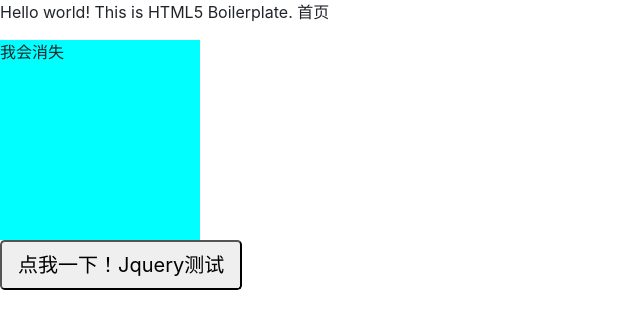
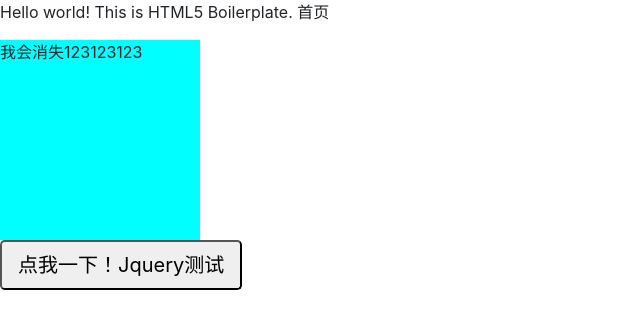
Before and after one commit to NRZSP/jh_www_2019, a plain HTML site: page index.html in a window 1280 px wide. Shown: the whole page, without its empty margins (0-640 px from the left). Drawn offline with nearby package versions, Linux system fonts and the light colour scheme.

Commit message:
1.21 init

```diff
--- a/index.html
+++ b/index.html
@@ -31,7 +31,7 @@
 
         <!-- Add your site or application content here -->
         <p>Hello world! This is HTML5 Boilerplate. 首页</p>
-        <div id="asd">我会消失</div>
+        <div id="asd">我会消失123123123</div>
         <button id="button" class="btn-lg">点我一下！Jquery测试</button>
 
 
```
